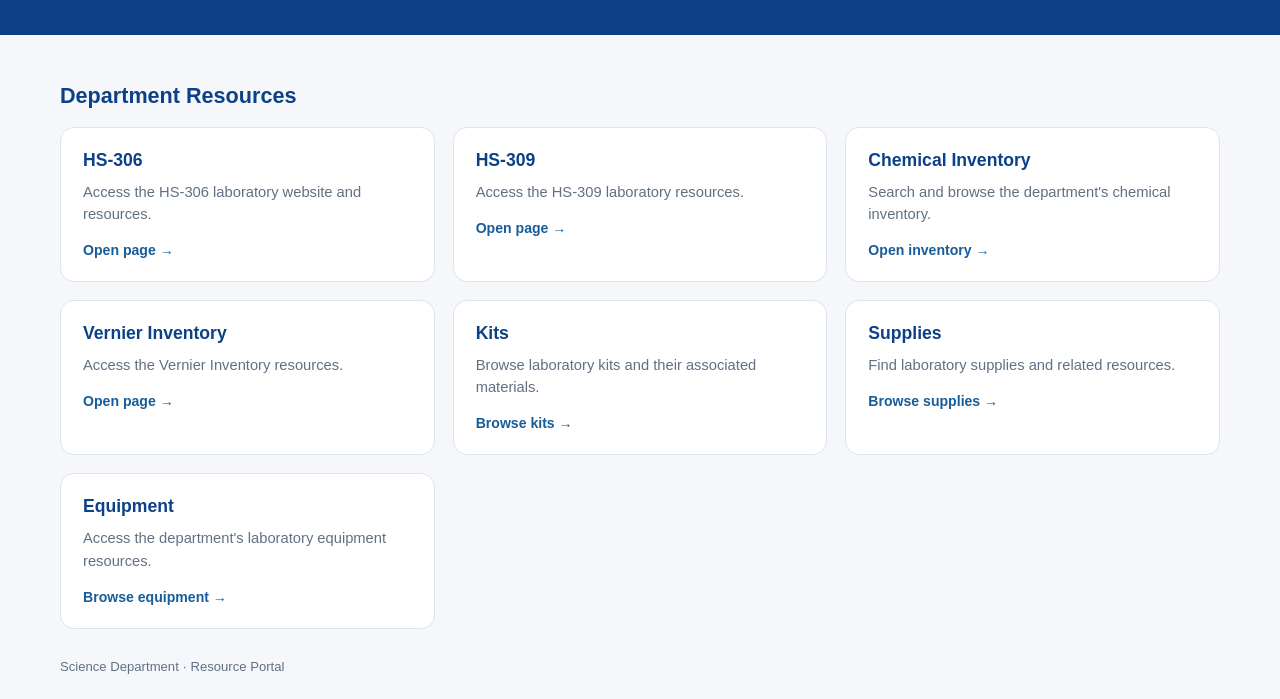
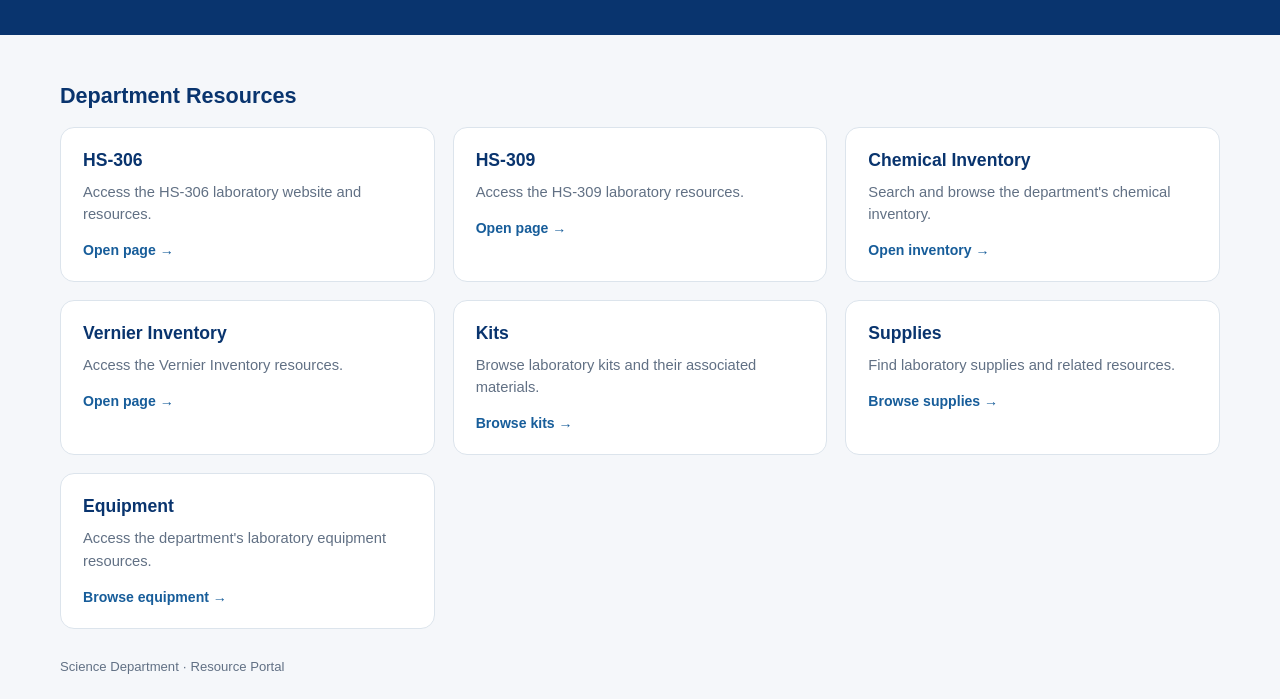
Before and after one commit to aestrada-code/Science-department, a plain HTML site: page index.html in a window 1280 px wide. Shown: the part 139-838 px from the top of the page. Drawn offline with Linux system fonts and the light colour scheme.

Commit message:
Update index.html

```diff
--- a/index.html
+++ b/index.html
@@ -8,7 +8,7 @@
 
   <style>
     :root {
-      --navy: #0c4187;
+      --navy: #09346e;
       --bg: #f5f7fa;
       --line: #dce4ec;
       --muted: #617084;
```
